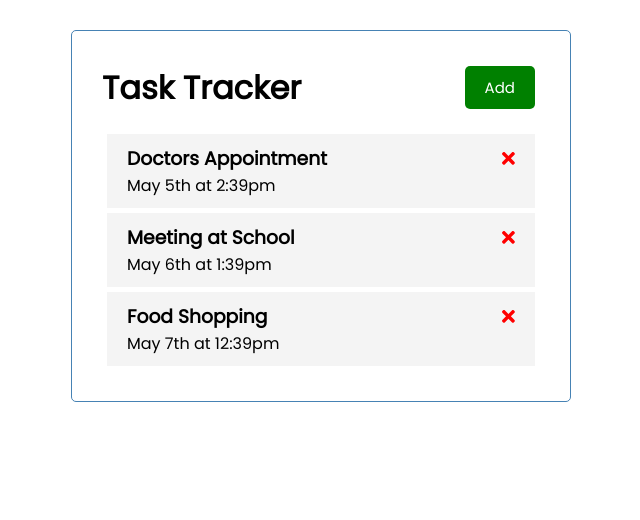
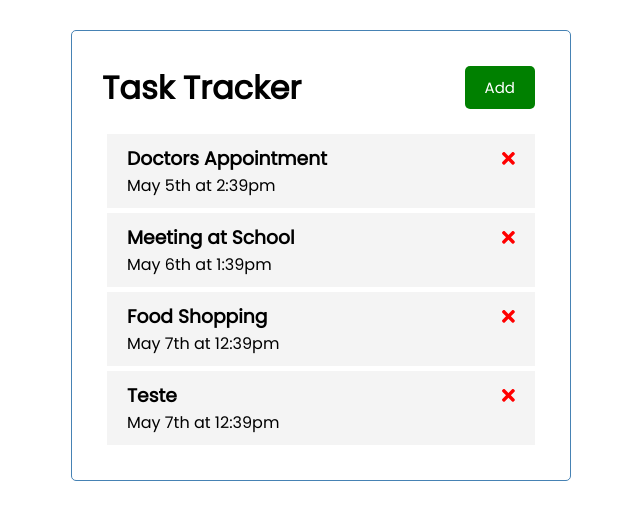
Before and after one commit to cmsjulio/voleeeeei, an Angular app: page / in a window 1280 px wide. Shown: the top 520 px of the page, without its empty margins (319-959 px from the left). Built offline with nearby package versions, Linux system fonts and the light colour scheme; data requests are answered from the project's data file.

Commit message:
Botao delete implementado, falta resolver um detalhe.

```diff
--- a/db.json
+++ b/db.json
@@ -1,5 +1,5 @@
 {
-    "tasks":[
+  "tasks": [
     {
       "id": 1,
       "text": "Doctors Appointment",
@@ -17,7 +17,12 @@
       "text": "Food Shopping",
       "day": "May 7th at 12:39pm",
       "reminder": false
+    },
+    {
+      "id": 4,
+      "text": "Teste",
+      "day": "May 7th at 12:39pm",
+      "reminder": false
     }
   ]
-
 }
--- a/src/app/components/task-item/task-item.component.html
+++ b/src/app/components/task-item/task-item.component.html
@@ -1,7 +1,7 @@
 <div class="task">
     <h3>
         {{task.text}}
-        <fa-icon [ngStyle]="{ color: 'red' }"
+        <fa-icon (click)= "onDelete(task)" [ngStyle]="{ color: 'red' }"
         [icon]="faTimes"></fa-icon> </h3>
     <p>{{task.day}}</p>
 </div>
--- a/src/app/components/task-item/task-item.component.ts
+++ b/src/app/components/task-item/task-item.component.ts
@@ -1,4 +1,4 @@
-import { Component, OnInit, Input } from '@angular/core';
+import { Component, OnInit, Input, Output, EventEmitter } from '@angular/core';
 import { Task } from 'src/app/Task';
 import { faTimes } from '@fortawesome/free-solid-svg-icons';
 
@@ -9,6 +9,7 @@ import { faTimes } from '@fortawesome/free-solid-svg-icons';
 })
 export class TaskItemComponent implements OnInit {
   @Input() task!: Task;
+  @Output() onDeleteTask: EventEmitter<Task> = new EventEmitter
   faTimes = faTimes;
 
   constructor() { }
@@ -16,4 +17,8 @@ export class TaskItemComponent implements OnInit {
   ngOnInit(): void {
   }
 
+  onDelete(task){
+    this.onDeleteTask.emit(task)
+  }
+
 }
--- a/src/app/components/tasks/tasks.component.html
+++ b/src/app/components/tasks/tasks.component.html
@@ -1 +1,2 @@
-<app-task-item *ngFor="let task of tasks" [task]="task"></app-task-item>
+<app-task-item *ngFor="let task of tasks" [task]="task"
+(onDeleteTask)="deleteTask(task)"></app-task-item>
--- a/src/app/components/tasks/tasks.component.ts
+++ b/src/app/components/tasks/tasks.component.ts
@@ -17,4 +17,9 @@ export class TasksComponent implements OnInit {
     this.tasks = tasks);
   }
 
+  deleteTask(task: Task){
+    this.taskService.deleteTask(task).subscribe(()=>
+    this.tasks = this.tasks.filter(t=>t.id! === task.id));
+  }
+
 }
--- a/src/app/services/task.service.ts
+++ b/src/app/services/task.service.ts
@@ -1,7 +1,6 @@
 import { Injectable } from '@angular/core';
 import { Task } from 'src/app/Task';
-import { TASKS } from 'src/app/mock-tasks';
-import { Observable, of } from 'rxjs';
+import { Observable } from 'rxjs';
 import { HttpClient, HttpHeaders } from '@angular/common/http'
 
 @Injectable({
@@ -16,4 +15,10 @@ export class TaskService {
   getTasks(): Observable<Task[]> {
     return this.http.get<Task[]>(this.apiUrl)
   }
+
+  deleteTask(task: Task): Observable<Task>{
+    const url = `${this.apiUrl}/${task.id}`
+    return this.http.delete<Task>(url);
+
+  }
 }
--- a/tsconfig.json
+++ b/tsconfig.json
@@ -18,6 +18,8 @@
     "importHelpers": true,
     "target": "es2017",
     "module": "es2020",
+    "strictPropertyInitialization": false,
+    "noImplicitAny": false,
     "lib": [
       "es2020",
       "dom"
```
Also changed, not shown: 1 other file (tests, documents, lock files or other folders). Lines whose indentation alone changed are shown as unchanged.
